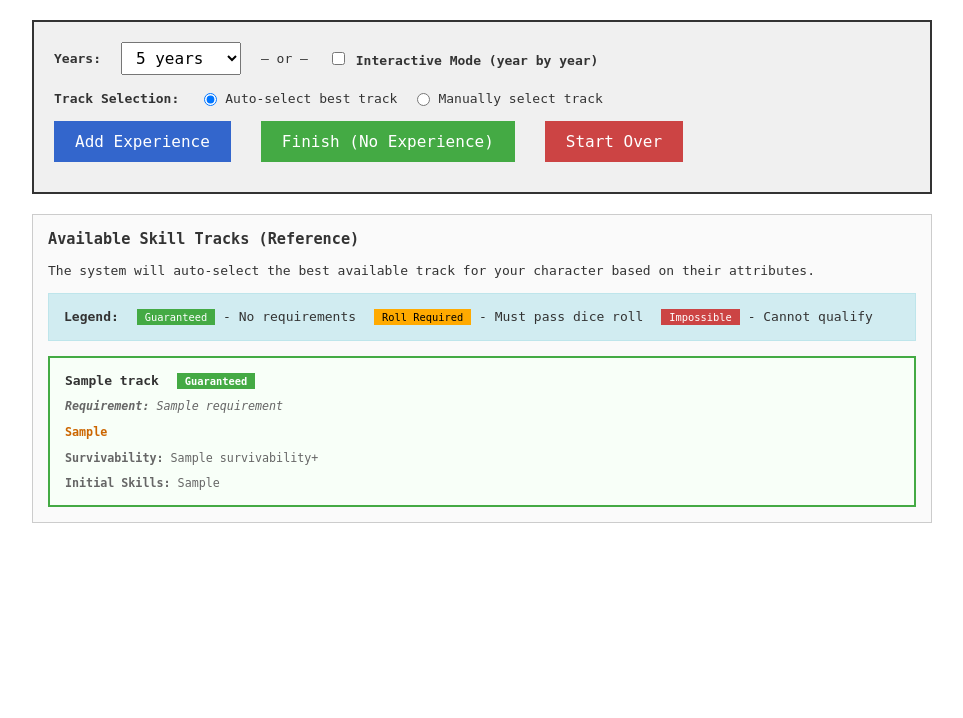
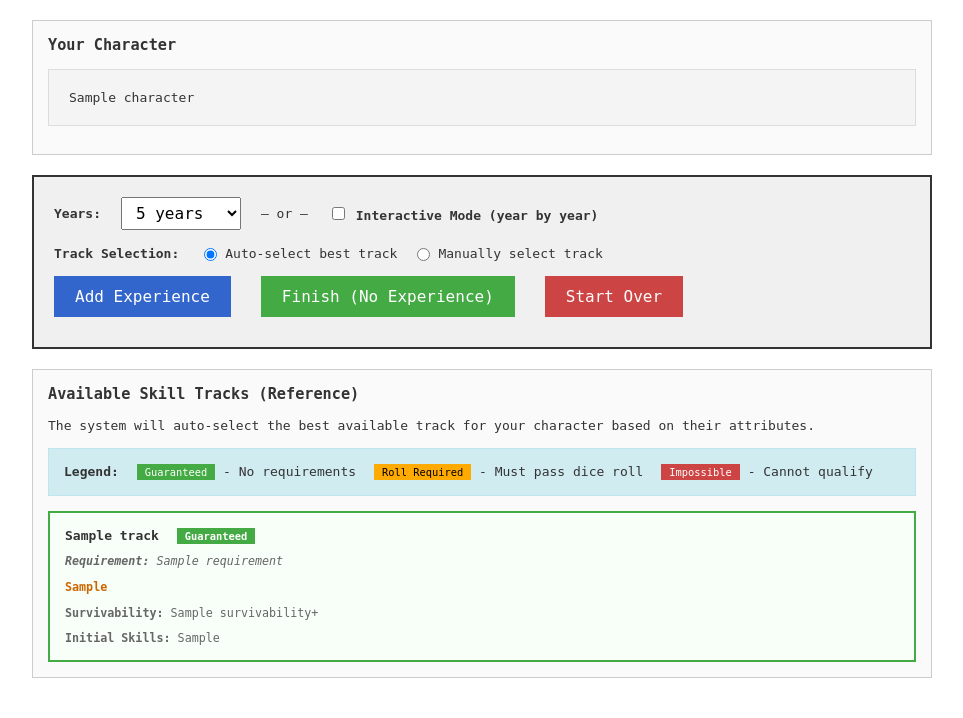
Before and after one commit to smarks/pillars-character-gen, a Django app: template webapp/webapp/generator/templates/generator/select_track.html in a window 1280 px wide. Shown: the part 83-801 px from the top of the page, without its empty margins (158-1121 px from the left). Before the commit the page ends 606 px from the top, so only its background shows below. Run offline with Django 5.2, Linux system fonts and the light colour scheme; the template is opened without the code that fills it: most values are stand-ins (such as "Sample title", 1, 10 or a date in 2020).

Commit message:
Add character stats and fix track selection on prior experience page
- Display character stats at top of prior experience page
- Add JavaScript to make clicking track cards select the radio button
- Add visual feedback (blue border) for selected track

🤖 Generated with [Claude Code](https://claude.com/claude-code)

Co-Authored-By: Claude <noreply@anthropic.com>

```diff
--- a/webapp/webapp/generator/templates/generator/select_track.html
+++ b/webapp/webapp/generator/templates/generator/select_track.html
@@ -40,9 +40,10 @@
     position: relative;
     background: #fafafa;
 }
-.track-card.available { border-color: #4a4; background: #f8fff8; }
-.track-card.requires-roll { border-color: #fa0; background: #fffaf0; }
+.track-card.available { border-color: #4a4; background: #f8fff8; cursor: pointer; }
+.track-card.requires-roll { border-color: #fa0; background: #fffaf0; cursor: pointer; }
 .track-card.impossible { border-color: #ccc; background: #f4f4f4; opacity: 0.6; }
+.track-card.selected { border-color: #00f; border-width: 3px; background: #e8e8ff; }
 .track-card h4 { margin: 0 0 10px 0; }
 .track-card .details { font-size: 0.9em; color: #666; }
 .track-card .requirement { font-style: italic; margin: 5px 0; }
@@ -74,6 +75,12 @@
 <div class="top-bar">
     <h1>Prior Experience</h1>
     <a href="{% url 'start_over' %}" class="btn danger">Start Over</a>
+</div>
+
+<!-- Character Stats -->
+<div class="section">
+    <h3>Your Character</h3>
+    <pre>{{ character }}</pre>
 </div>
 
 <form method="post" id="experience-form">
@@ -257,5 +264,20 @@ document.querySelectorAll('input[name="track_mode"]').forEach(function(radio) {
 document.getElementById('interactive-checkbox').addEventListener('change', function() {
     document.getElementById('years-select').disabled = this.checked;
 });
+
+// Make clicking on track cards select the radio button
+document.querySelectorAll('.track-card').forEach(function(card) {
+    card.addEventListener('click', function(e) {
+        var radio = this.querySelector('input[type="radio"]');
+        if (radio && !this.classList.contains('impossible')) {
+            radio.checked = true;
+            // Add visual feedback
+            document.querySelectorAll('.track-card').forEach(function(c) {
+                c.classList.remove('selected');
+            });
+            this.classList.add('selected');
+        }
+    });
+});
 </script>
 {% endblock %}
```
